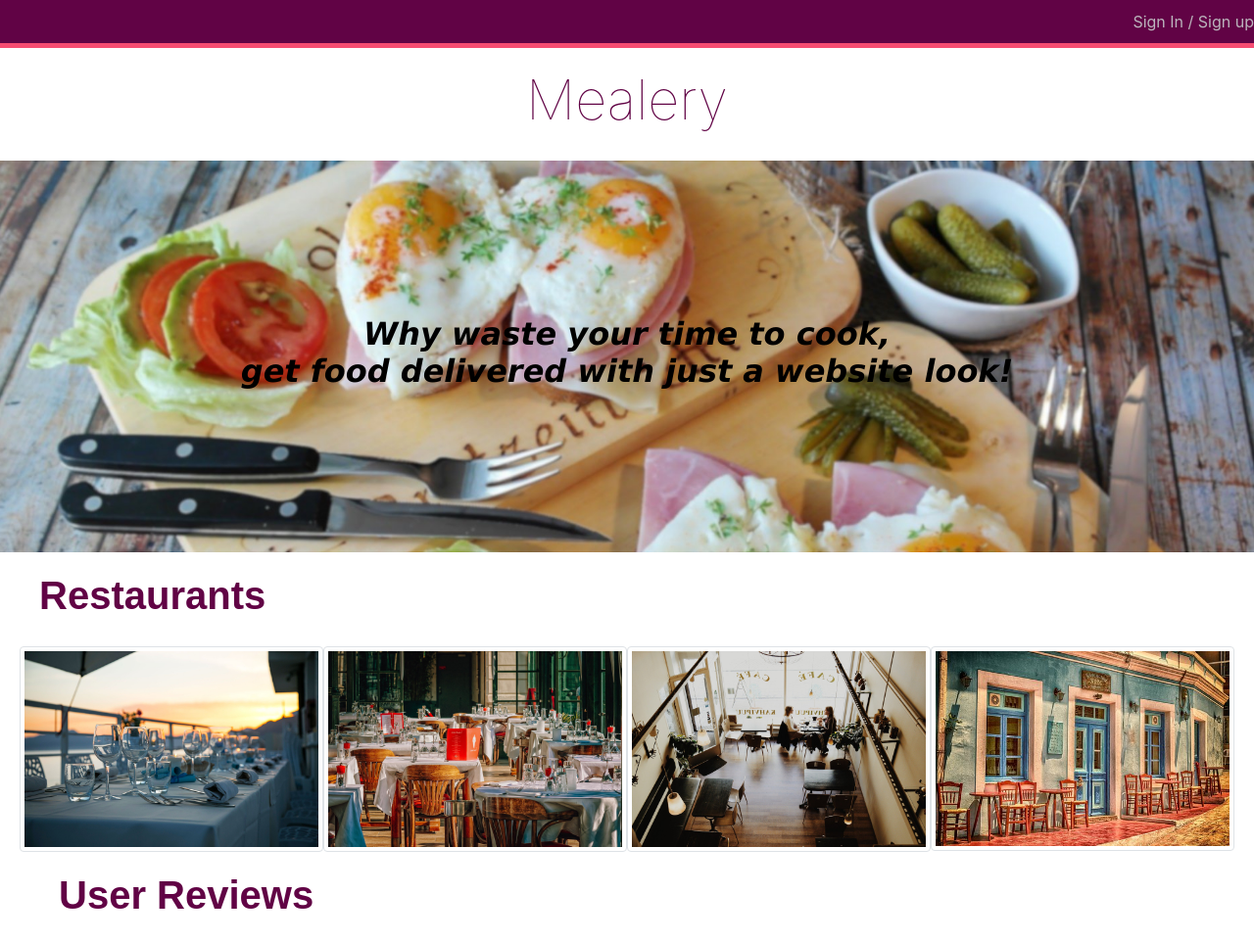
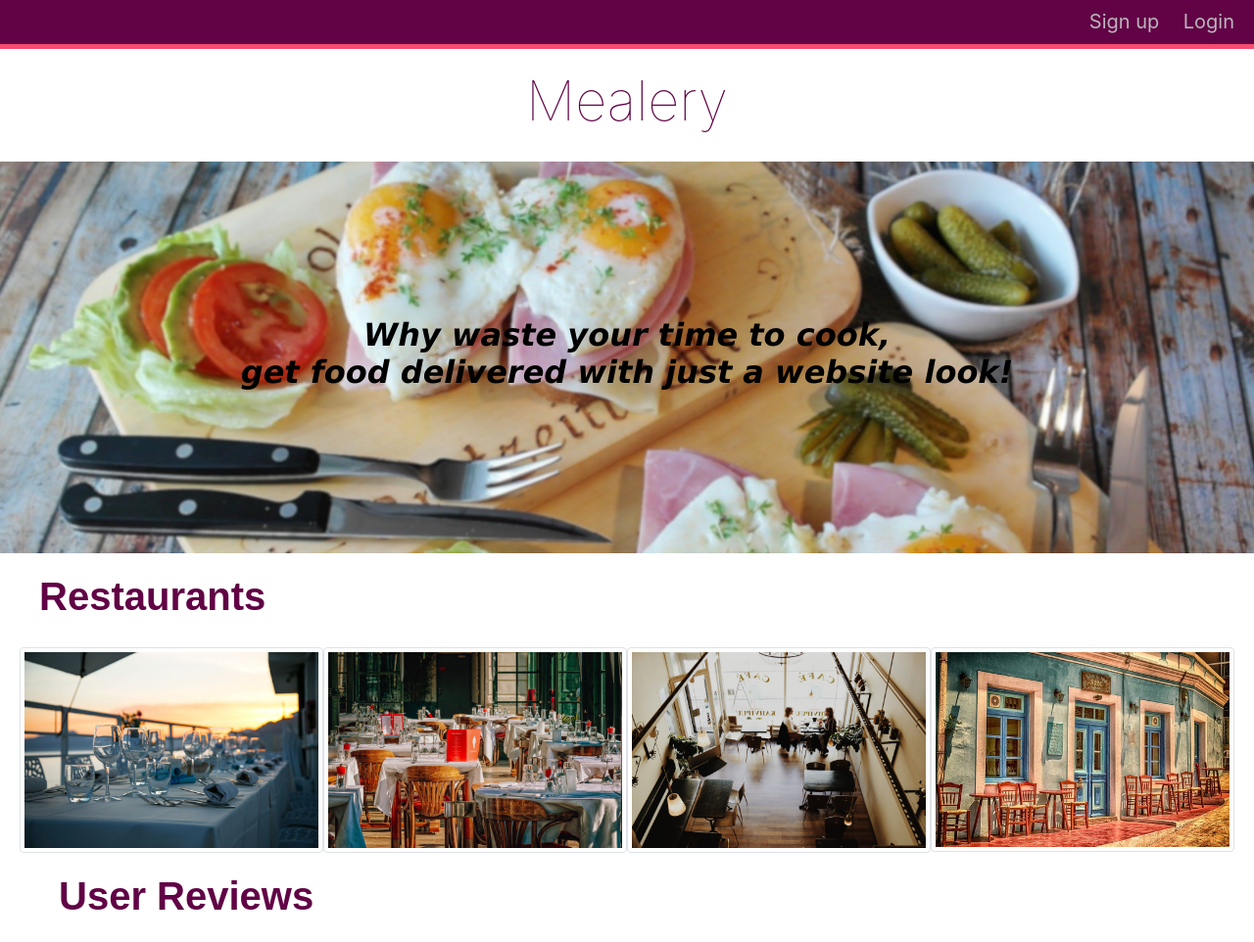
Before and after one commit to hdhelia/Mealery-Web-App, a plain HTML site: page firstPage.html in a window 1280 px wide. Shown: the top 962 px of the page at 98% size. Drawn offline with nearby package versions, Linux system fonts and the light colour scheme.

Commit message:
Sign Up and login buttons added.

```diff
--- a/firstPage.css
+++ b/firstPage.css
@@ -24,7 +24,15 @@
 
 .signUpSignInText{
     color: #BBB5BD;
+    display: inline;
+    margin: 10px;
+    font-weight: normal;
 }
+
+.signUpSignInText:hover{
+    color: #F64C72;
+}
+
 
 .Image-Banner{
     width: auto;
--- a/firstPage.html
+++ b/firstPage.html
@@ -10,9 +10,10 @@
         <link rel="stylesheet" href="https://cdn.jsdelivr.net/npm/bootstrap@4.5.3/dist/css/bootstrap.min.css" integrity="sha384-TX8t27EcRE3e/ihU7zmQxVncDAy5uIKz4rEkgIXeMed4M0jlfIDPvg6uqKI2xXr2" crossorigin="anonymous">
     </head>
     <body>
-        <div class = "row">
-            <div class = "col signInBar">
-                <a class = "signUpSignInText ">Sign In / Sign up</a>
+        <div class = "row signInBar">
+            <div class = "col">
+                <h5 class = "signUpSignInText">Sign up</h5>
+                <h5 class = "signUpSignInText">Login</h5>
             </div>
         </div>
         <div>
```
